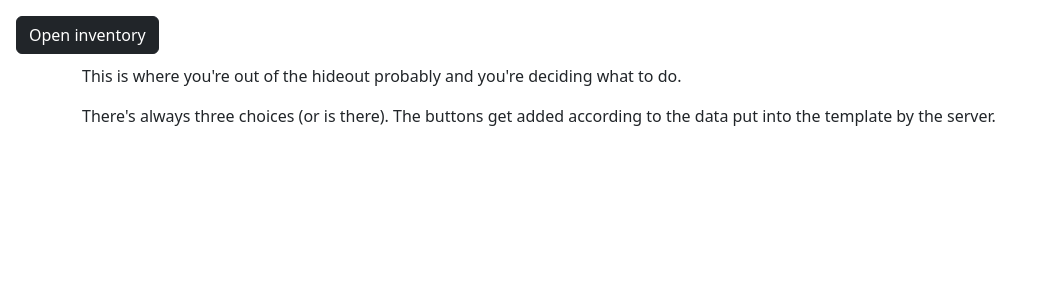
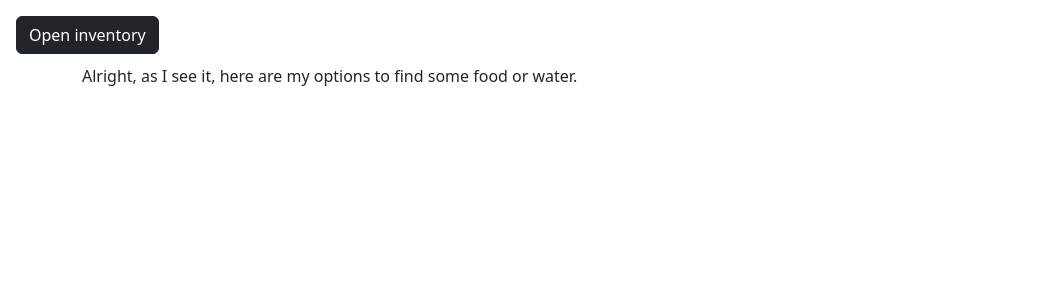
Before and after one commit to trashtiergames/game-1, a Flask app: template templates/choose.html in a window 1280 px wide. Shown: the top 300 px of the page, without its empty margins (0-1042 px from the left). Run offline with Flask 2, Linux system fonts and the light colour scheme; the template is opened without the code that fills it, so the values that code supplies are empty; some libraries are stand-ins or nearby versions.

Commit message:
Rewrite /choose

```diff
--- a/templates/choose.html
+++ b/templates/choose.html
@@ -1,10 +1,7 @@
 {% extends "layout.html" %}
 {% block body %}
 <p>
-    This is where you're out of the hideout probably and you're deciding what to do.
-</p>
-<p>
-    There's always three choices (or is there). The buttons get added according to the data put into the template by the server.
+    Alright, as I see it, here are my options to find some food or water.
 </p>
 {% for encounter_name in encounters %}
     <a class="btn btn-dark encounter-btn m-1" href="/encounter?filename={{ encounter_name }}">{{ encounters[encounter_name] }}</a>
```
